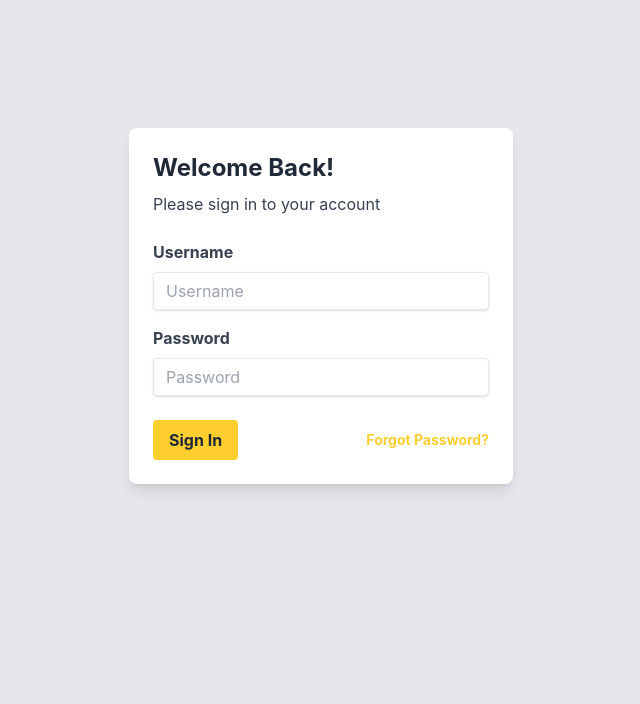
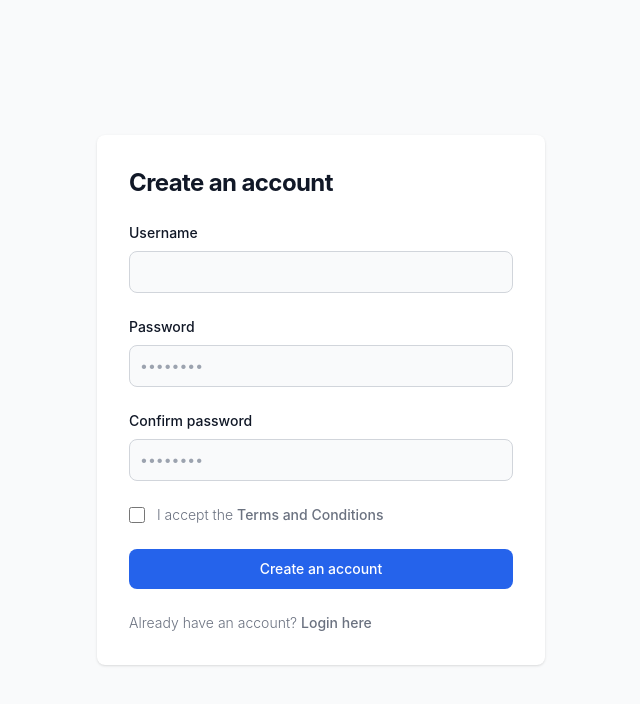
Before and after one commit to JavierBonaventura/docGuard, a React (Create React App) app: page /register in a window 1280 px wide. Shown: the top 704 px of the page, without its empty margins (319-959 px from the left). Built offline with nearby package versions, Linux system fonts and the light colour scheme.

Commit message:
primer commit

```diff
--- a/src/App.js
+++ b/src/App.js
@@ -1,9 +1,11 @@
 import React, { useState } from 'react';
+import { BrowserRouter, Route, Routes } from "react-router-dom";
 import Login from "./components/Login";
 import Navbar from "./components/Navbar";
 import Sidebar from "./components/Sidebar";
 import Content from "./components/Content";
 import DetalleItem from './components/DetalleItem';
+import Register from "./components/Register";
 import "./App.css";
 
 function App() {
@@ -25,9 +27,14 @@ function App() {
   const handleVolver = () => {
     setSelectedItem(null);
   };
+
   return (
-    <div className="App">
-      {isLogged ? (
+    <>
+      <BrowserRouter>
+        <Routes>
+          <Route path="/register" element={<Register />} />
+          <Route path="/" element={
+            isLogged ? (
               <div className="flex flex-col min-h-screen">
                 <Navbar onLogout={handleLogout} />
                 <div className="flex flex-wrap">
@@ -41,8 +48,11 @@ function App() {
               </div>
             ) : (
               <Login onLogin={handleLogin} />
-      )}
-    </div>
+            )
+          } />
+        </Routes>
+      </BrowserRouter>
+    </>
   );
 }
 
--- a/src/components/Login.js
+++ b/src/components/Login.js
@@ -1,15 +1,41 @@
 import React, { useState } from "react";
+import { Link } from "react-router-dom";
 
 function Login({ onLogin }) {
   const [username, setUsername] = useState("");
   const [password, setPassword] = useState("");
 
-  const handleSignIn = () => {
-    if (username === "admin" && password === "admin") {
-      onLogin();
-    } else {
-      alert("Invalid credentials. Please try again.");
+  const handleSignIn = async () => {
+    try {
+      const response = await fetch('https://backend-doc-guard.vercel.app/auth', {
+        method: 'POST',
+        headers: {
+          'Content-Type': 'application/json',
+        },
+        body: JSON.stringify({
+          username: username,
+          password: password,
+        }),
+      });
+
+      const data = await response.json();
+
+      if (response.ok) {
+        // Autenticación exitosa
+        onLogin();
+      } else {
+        // Autenticación fallida
+        alert(`Error: ${data.message}`);
+      }
+    } catch (error) {
+      console.error('Error al realizar la solicitud de autenticación', error);
+      alert('Error al realizar la autenticación. Por favor, inténtelo de nuevo.');
     }
+  };
+
+  const handleRegister = () => {
+    // Add logic for registration here
+    console.log("Register button clicked");
   };
 
   const handleKeyPress = (e) => {
@@ -59,6 +85,13 @@ function Login({ onLogin }) {
               >
                 Sign In
               </button>
+              <button
+              className="bg-[#4285f4] hover:bg-[#255eb2] text-white font-bold py-2 px-4 rounded focus:outline-none focus:shadow-outline"
+              type="button"
+              onClick={handleRegister}
+            >
+              <Link to="/register">Register</Link>
+            </button>
               <a
                 className="inline-block align-baseline font-bold text-sm text-[#fece2f] hover:text-[#c09000]"
                 href="#"
--- /dev/null
+++ b/src/components/Register.js
@@ -0,0 +1,165 @@
+import React, { useState } from "react";
+import { useNavigate } from "react-router-dom";
+
+function Register() {
+  const navigate = useNavigate();
+
+  const [formData, setFormData] = useState({
+    name: "",
+    email: "",
+    password: "",
+    confirmPassword: "",
+    acceptTerms: false,
+  });
+
+  const handleChange = (e) => {
+    const { name, value, type, checked } = e.target;
+    setFormData({
+      ...formData,
+      [name]: type === "checkbox" ? checked : value,
+    });
+  };
+
+  const handleSubmit = async (e) => {
+    e.preventDefault();
+    // // Validar contraseñas coincidentes y aceptación de términos
+    // if (formData.password !== formData.confirmPassword || !formData.acceptTerms) {
+    //   // Manejar error de contraseñas no coincidentes o términos no aceptados
+    //   return;
+    // }
+    console.log(formData);
+    // Enviar datos al backend para crear un nuevo usuario
+    try {
+      console.log("Enviar datos al backend para crear un nuevo usuario");
+      const response = await fetch("https://backend-doc-guard.vercel.app/users", {
+        method: "POST",
+        headers: {
+          "Content-Type": "application/json",
+        },
+        body: JSON.stringify({
+          name: formData.name,
+          email: formData.email,
+          password: formData.password,
+        }),
+      });
+
+      if (response.ok) {
+        // Usuario creado con éxito, puedes redirigir a la página de inicio de sesión
+        navigate("/");
+      } else {
+        console.log(response.error);
+      }
+    } catch (error) {
+      console.error("Error al crear el usuario:", error);
+    }
+  };
+  return (
+    <section className="bg-gray-50 dark:bg-gray-900">
+      <div className="flex flex-col items-center justify-center px-6 py-8 mx-auto md:h-screen lg:py-0">
+        <div className="w-full bg-white rounded-lg shadow dark:border md:mt-0 sm:max-w-md xl:p-0 dark:bg-gray-800 dark:border-gray-700">
+          <div className="p-6 space-y-4 md:space-y-6 sm:p-8">
+            <h1 className="text-xl font-bold leading-tight tracking-tight text-gray-900 md:text-2xl dark:text-white">
+              Create an account
+            </h1>
+            <form className="space-y-4 md:space-y-6" onSubmit={handleSubmit}>
+              <div>
+                <label
+                  htmlFor="name"
+                  className="block mb-2 text-sm font-medium text-gray-900 dark:text-white"
+                >
+                  Username
+                </label>
+                <input
+                  class="bg-gray-50 border border-gray-300 text-gray-900 sm:text-sm rounded-lg focus:ring-primary-600 focus:border-primary-600 block w-full p-2.5 dark:bg-gray-700 dark:border-gray-600 dark:placeholder-gray-400 dark:text-white dark:focus:ring-blue-500 dark:focus:border-blue-500"
+                  type="text"
+                  name="name"
+                  id="name"
+                  // (otros atributos)
+                  value={formData.name}
+                  onChange={handleChange}
+                  required
+                />
+              </div>
+              <div>
+                <label
+                  htmlFor="password"
+                  className="block mb-2 text-sm font-medium text-gray-900 dark:text-white"
+                >
+                  Password
+                </label>
+                <input
+                  type="password"
+                  name="password"
+                  id="password"
+                  placeholder="••••••••"
+                  className="bg-gray-50 border border-gray-300 text-gray-900 sm:text-sm rounded-lg focus:ring-primary-600 focus:border-primary-600 block w-full p-2.5 dark:bg-gray-700 dark:border-gray-600 dark:placeholder-gray-400 dark:text-white dark:focus:ring-blue-500 dark:focus:border-blue-500"
+                  value={formData.password}
+                  onChange={handleChange}
+                  required
+                />
+              </div>
+              <div>
+                <label
+                  htmlFor="confirm-password"
+                  className="block mb-2 text-sm font-medium text-gray-900 dark:text-white"
+                >
+                  Confirm password
+                </label>
+                <input
+                  type="password"
+                  name="confirm-password"
+                  id="confirm-password"
+                  placeholder="••••••••"
+                  className="bg-gray-50 border border-gray-300 text-gray-900 sm:text-sm rounded-lg focus:ring-primary-600 focus:border-primary-600 block w-full p-2.5 dark:bg-gray-700 dark:border-gray-600 dark:placeholder-gray-400 dark:text-white dark:focus:ring-blue-500 dark:focus:border-blue-500"
+                  required
+                />
+              </div>
+              <div className="flex items-start">
+                <div className="flex items-center h-5">
+                  <input
+                    id="terms"
+                    aria-describedby="terms"
+                    type="checkbox"
+                    className="w-4 h-4 border border-gray-300 rounded bg-gray-50 focus:ring-3 focus:ring-primary-300 dark:bg-gray-700 dark:border-gray-600 dark:focus:ring-primary-600 dark:ring-offset-gray-800"
+                    required
+                  />
+                </div>
+                <div className="ml-3 text-sm">
+                  <label
+                    htmlFor="terms"
+                    className="font-light text-gray-500 dark:text-gray-300"
+                  >
+                    I accept the{" "}
+                    <a
+                      className="font-medium text-primary-600 hover:underline dark:text-primary-500"
+                      href="#"
+                    >
+                      Terms and Conditions
+                    </a>
+                  </label>
+                </div>
+              </div>
+              <button
+                type="submit"
+                className="w-full text-white bg-blue-600 hover:bg-primary-700 focus:ring-4 focus:outline-none focus:ring-primary-300 font-medium rounded-lg text-sm px-5 py-2.5 text-center dark:bg-primary-600 dark:hover:bg-primary-700 dark:focus:ring-primary-800"
+              >
+                Create an account
+              </button>
+              <p className="text-sm font-light text-gray-500 dark:text-gray-400">
+                Already have an account?{" "}
+                <a
+                  href="#"
+                  className="font-medium text-primary-600 hover:underline dark:text-primary-500"
+                >
+                  Login here
+                </a>
+              </p>
+            </form>
+          </div>
+        </div>
+      </div>
+    </section>
+  );
+}
+
+export default Register;
```
Lines whose indentation alone changed are shown as unchanged.
